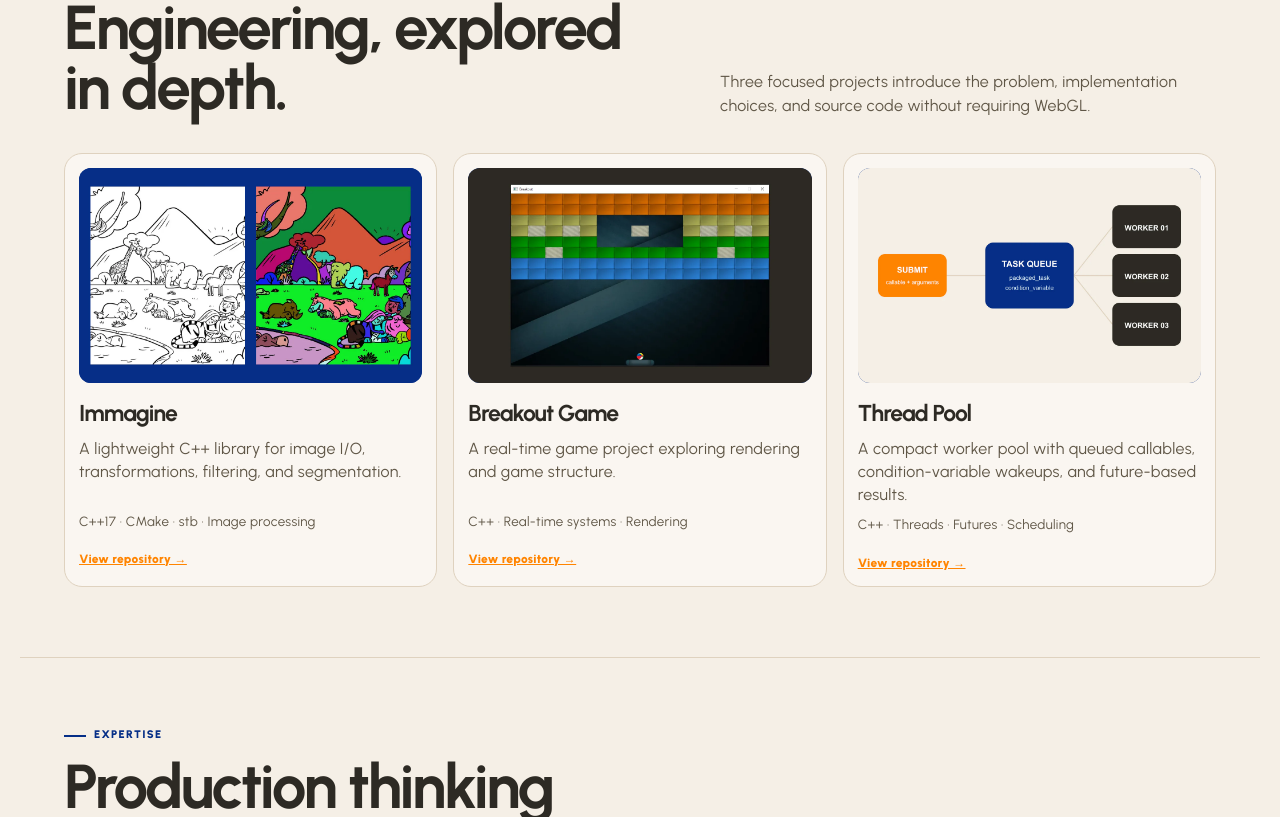
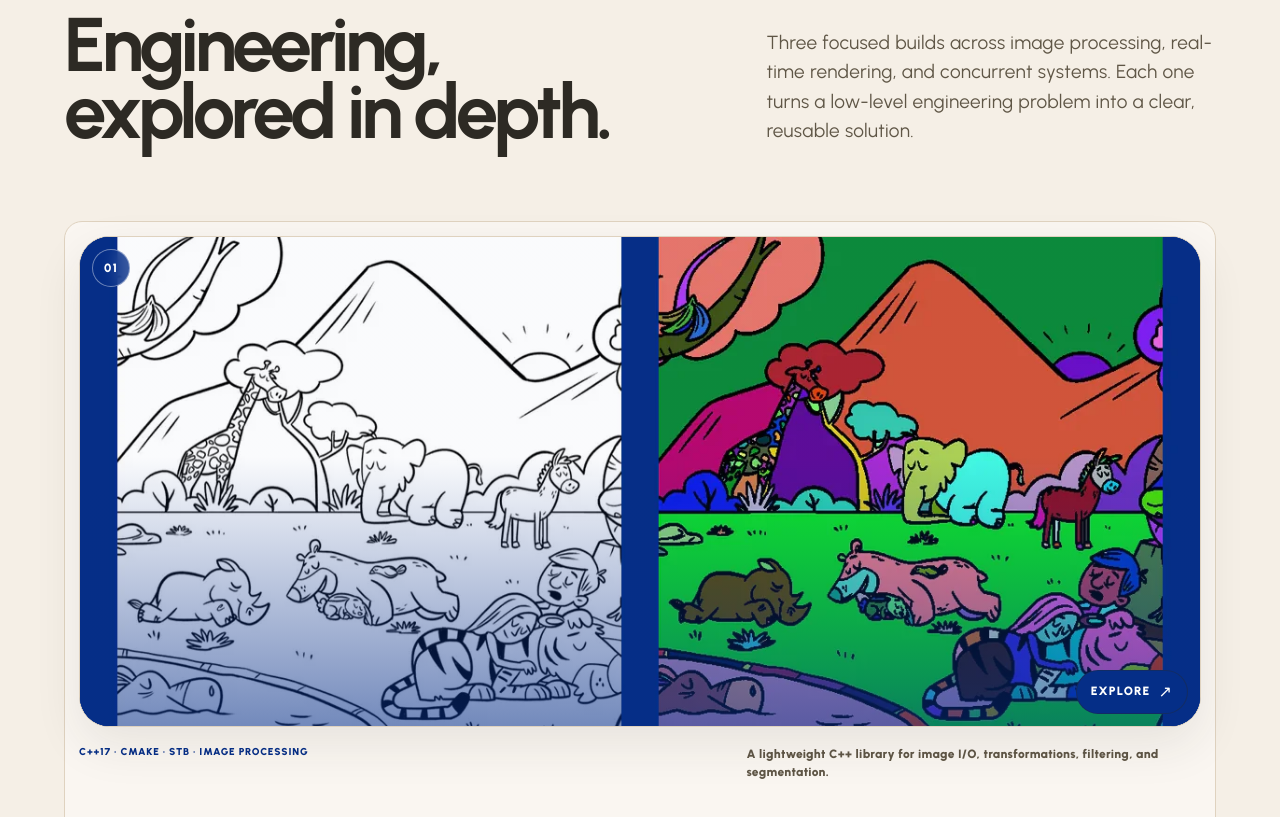
Before and after one commit to IsmailSamirIbrahim/portfolio-website, a Vue app: page / in a window 1280 px wide. Shown: the part 943-1760 px from the top of the page. Built offline with nearby package versions, Linux system fonts and the light colour scheme.

Commit message:
feat(PORT-25): build project showcase

```diff
--- a/src/components/PortfolioFallback.vue
+++ b/src/components/PortfolioFallback.vue
@@ -1,5 +1,6 @@
 <script setup lang="ts">
 import HeroIntroduction from '@/components/HeroIntroduction.vue'
+import ProjectShowcase from '@/components/ProjectShowcase.vue'
 import SiteFooter from '@/components/SiteFooter.vue'
 import SiteHeader from '@/components/SiteHeader.vue'
 import { portfolioContent } from '@/content/portfolio'
@@ -36,33 +37,7 @@ const projects = portfolioContent.projects
         @request-immersive="emit('requestImmersive')"
       />
 
-      <section id="projects" class="content-section">
-        <p class="eyebrow">Selected projects</p>
-        <div class="section-heading">
-          <h2>Engineering, explored in depth.</h2>
-          <p>
-            Three focused projects introduce the problem, implementation choices,
-            and source code without requiring WebGL.
-          </p>
-        </div>
-        <div class="project-grid">
-          <article v-for="project in projects" :key="project.name" class="project-card">
-            <img
-              class="project-card__media"
-              :src="project.cover.src"
-              :alt="project.cover.alt"
-              :width="project.cover.width"
-              :height="project.cover.height"
-              loading="lazy"
-              decoding="async"
-            >
-            <h3>{{ project.name }}</h3>
-            <p>{{ project.summary }}</p>
-            <small>{{ project.technologySummary }}</small>
-            <a :href="project.repository">View repository →</a>
-          </article>
-        </div>
-      </section>
+      <ProjectShowcase :projects="projects" />
 
       <section id="expertise" class="content-section">
         <p class="eyebrow">Expertise</p>
--- /dev/null
+++ b/src/components/ProjectShowcase.vue
@@ -0,0 +1,304 @@
+<script setup lang="ts">
+import type { FeaturedProject } from '@/types/content'
+
+defineProps<{
+  projects: readonly FeaturedProject[]
+}>()
+</script>
+
+<template>
+  <section id="projects" class="project-showcase" aria-labelledby="projects-title">
+    <div class="project-showcase__introduction">
+      <div>
+        <p class="eyebrow">Selected projects</p>
+        <h2 id="projects-title">Engineering,<br>explored in depth.</h2>
+      </div>
+      <p>
+        Three focused builds across image processing, real-time rendering, and
+        concurrent systems. Each one turns a low-level engineering problem into
+        a clear, reusable solution.
+      </p>
+    </div>
+
+    <ol class="project-showcase__grid">
+      <li
+        v-for="(project, index) in projects"
+        :key="project.slug"
+        class="project-showcase__item"
+      >
+        <article class="project-card">
+          <a
+            class="project-card__link"
+            :href="project.repository"
+            :aria-label="`View ${project.name} repository on GitHub`"
+          >
+            <div class="project-card__media-frame">
+              <img
+                class="project-card__media"
+                :src="project.cover.src"
+                :alt="project.cover.alt"
+                :width="project.cover.width"
+                :height="project.cover.height"
+                loading="lazy"
+                decoding="async"
+              >
+              <span class="project-card__index" aria-hidden="true">
+                {{ String(index + 1).padStart(2, '0') }}
+              </span>
+              <span class="project-card__action" aria-hidden="true">
+                Explore
+                <span>↗</span>
+              </span>
+            </div>
+
+            <div class="project-card__body">
+              <div>
+                <p class="project-card__discipline">
+                  {{ project.technologySummary }}
+                </p>
+                <h3>{{ project.name }}</h3>
+              </div>
+              <p class="project-card__summary">{{ project.summary }}</p>
+            </div>
+          </a>
+        </article>
+      </li>
+    </ol>
+  </section>
+</template>
+
+<style scoped>
+.project-showcase {
+  width: min(100%, 1240px);
+  margin-inline: auto;
+  padding: 84px var(--space-outer) 96px;
+  border-top: var(--stroke-sm) solid var(--color-border);
+}
+
+.project-showcase__introduction {
+  display: grid;
+  gap: var(--space-lg);
+  margin-bottom: clamp(40px, 7vw, 76px);
+}
+
+.project-showcase__introduction h2 {
+  max-width: 760px;
+  margin: 0;
+  font-size: clamp(42px, 8vw, 76px);
+  letter-spacing: -0.055em;
+  line-height: 0.88;
+}
+
+.project-showcase__introduction > p {
+  max-width: 520px;
+  margin: 0;
+  color: var(--color-text-muted);
+  font-size: clamp(16px, 2vw, 19px);
+  line-height: 1.55;
+}
+
+.project-showcase__grid {
+  display: grid;
+  gap: clamp(38px, 7vw, 84px);
+  margin: 0;
+  padding: 0;
+  list-style: none;
+}
+
+.project-showcase__item {
+  min-width: 0;
+}
+
+.project-card,
+.project-card__link {
+  display: block;
+  min-width: 0;
+}
+
+.project-card__link {
+  color: inherit;
+  border-radius: clamp(18px, 3vw, 30px);
+  text-decoration: none;
+  touch-action: manipulation;
+}
+
+.project-card__media-frame {
+  position: relative;
+  overflow: hidden;
+  aspect-ratio: 8 / 5;
+  background: var(--color-dark-blue-500);
+  border: var(--stroke-sm) solid var(--color-border);
+  border-radius: clamp(18px, 3vw, 30px);
+  box-shadow: 0 18px 48px rgba(45, 42, 36, 0.09);
+  isolation: isolate;
+}
+
+.project-card__media-frame::after {
+  position: absolute;
+  z-index: 1;
+  inset: 0;
+  background: linear-gradient(
+    180deg,
+    rgba(5, 46, 135, 0.02) 45%,
+    rgba(5, 46, 135, 0.56) 100%
+  );
+  content: "";
+  pointer-events: none;
+}
+
+.project-card__media {
+  width: 100%;
+  height: 100%;
+  object-fit: cover;
+  transition: transform 600ms var(--ease-smooth);
+}
+
+.project-card__index,
+.project-card__action {
+  position: absolute;
+  z-index: 2;
+  color: var(--color-white-400);
+  font-size: var(--font-size-xxs);
+  font-weight: 900;
+  letter-spacing: 0.1em;
+  text-transform: uppercase;
+}
+
+.project-card__index {
+  top: var(--space-sm);
+  left: var(--space-sm);
+  display: grid;
+  width: 38px;
+  height: 38px;
+  place-items: center;
+  background: rgba(5, 46, 135, 0.78);
+  border: 1px solid rgba(255, 255, 255, 0.42);
+  border-radius: 50%;
+  backdrop-filter: blur(8px);
+}
+
+.project-card__action {
+  right: var(--space-sm);
+  bottom: var(--space-sm);
+  display: flex;
+  min-height: 44px;
+  align-items: center;
+  gap: var(--space-xs);
+  padding: 10px 14px;
+  color: var(--color-text);
+  background: var(--color-action);
+  border: 1px solid rgba(45, 42, 36, 0.35);
+  border-radius: 999px;
+  transition:
+    color 180ms var(--ease-smooth),
+    background-color 180ms var(--ease-smooth),
+    transform 180ms var(--ease-smooth);
+}
+
+.project-card__action span {
+  font-size: 16px;
+  line-height: 1;
+}
+
+.project-card__body {
+  display: grid;
+  gap: var(--space-md);
+  padding-top: var(--space-md);
+}
+
+.project-card__discipline {
+  margin: 0 0 5px;
+  color: var(--color-dark-blue-500);
+  font-size: 10px;
+  font-weight: 900;
+  letter-spacing: 0.08em;
+  line-height: 1.35;
+  text-transform: uppercase;
+}
+
+.project-card h3 {
+  margin: 0;
+  font-size: clamp(28px, 5vw, 48px);
+  line-height: 0.98;
+}
+
+.project-card__summary {
+  max-width: 480px;
+  min-height: 0;
+  margin: 0;
+  color: var(--color-text-muted);
+  line-height: 1.5;
+}
+
+.project-card__link:hover .project-card__media,
+.project-card__link:focus-visible .project-card__media {
+  transform: scale(1.035);
+}
+
+.project-card__link:hover .project-card__action,
+.project-card__link:focus-visible .project-card__action {
+  color: var(--color-white-400);
+  background: var(--color-dark-blue-500);
+  transform: translateY(-3px);
+}
+
+.project-card__link:active .project-card__media {
+  transform: scale(1.015);
+}
+
+.project-card__link:active .project-card__action {
+  transform: translateY(0);
+}
+
+@media (min-width: 600px) {
+  .project-card__body {
+    grid-template-columns: minmax(0, 1fr) minmax(230px, 0.72fr);
+    align-items: start;
+    gap: var(--space-xl);
+  }
+}
+
+@media (min-width: 840px) {
+  .project-showcase__introduction {
+    grid-template-columns: minmax(0, 1.2fr) minmax(320px, 0.8fr);
+    align-items: end;
+  }
+
+  .project-showcase__grid {
+    grid-template-columns: repeat(2, minmax(0, 1fr));
+    align-items: start;
+    column-gap: clamp(22px, 3vw, 38px);
+  }
+
+  .project-showcase__item:first-child {
+    grid-column: 1 / -1;
+  }
+
+  .project-showcase__item:first-child .project-card__media-frame {
+    aspect-ratio: 16 / 7;
+  }
+
+  .project-showcase__item:not(:first-child) .project-card__body {
+    grid-template-columns: 1fr;
+    gap: var(--space-sm);
+  }
+
+  .project-showcase__item:not(:first-child) .project-card h3 {
+    font-size: clamp(32px, 4vw, 44px);
+  }
+}
+
+@media (hover: none) {
+  .project-card__action {
+    color: var(--color-white-400);
+    background: var(--color-dark-blue-500);
+  }
+}
+
+@media (prefers-reduced-motion: reduce) {
+  .project-card__media,
+  .project-card__action {
+    transition: none;
+  }
+}
+</style>
```
